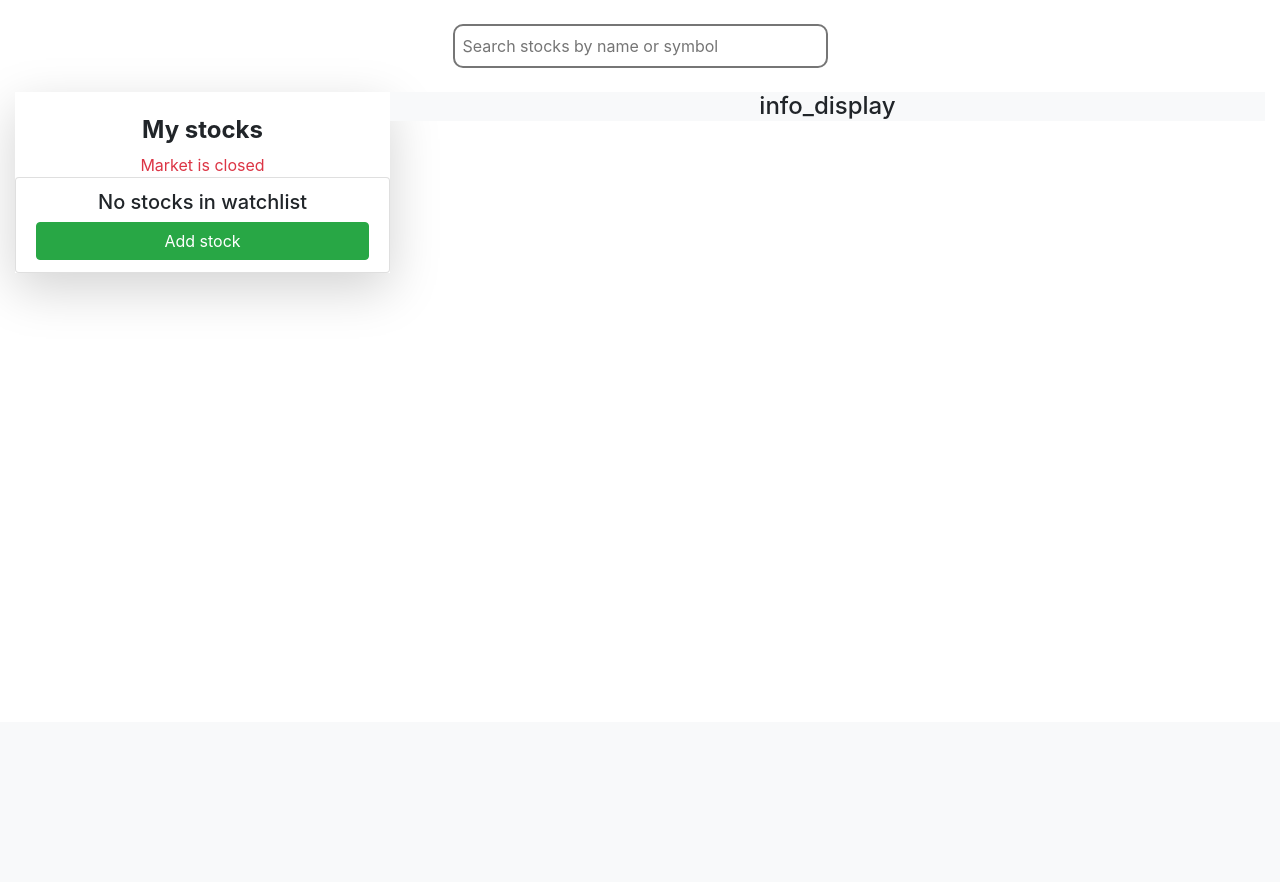
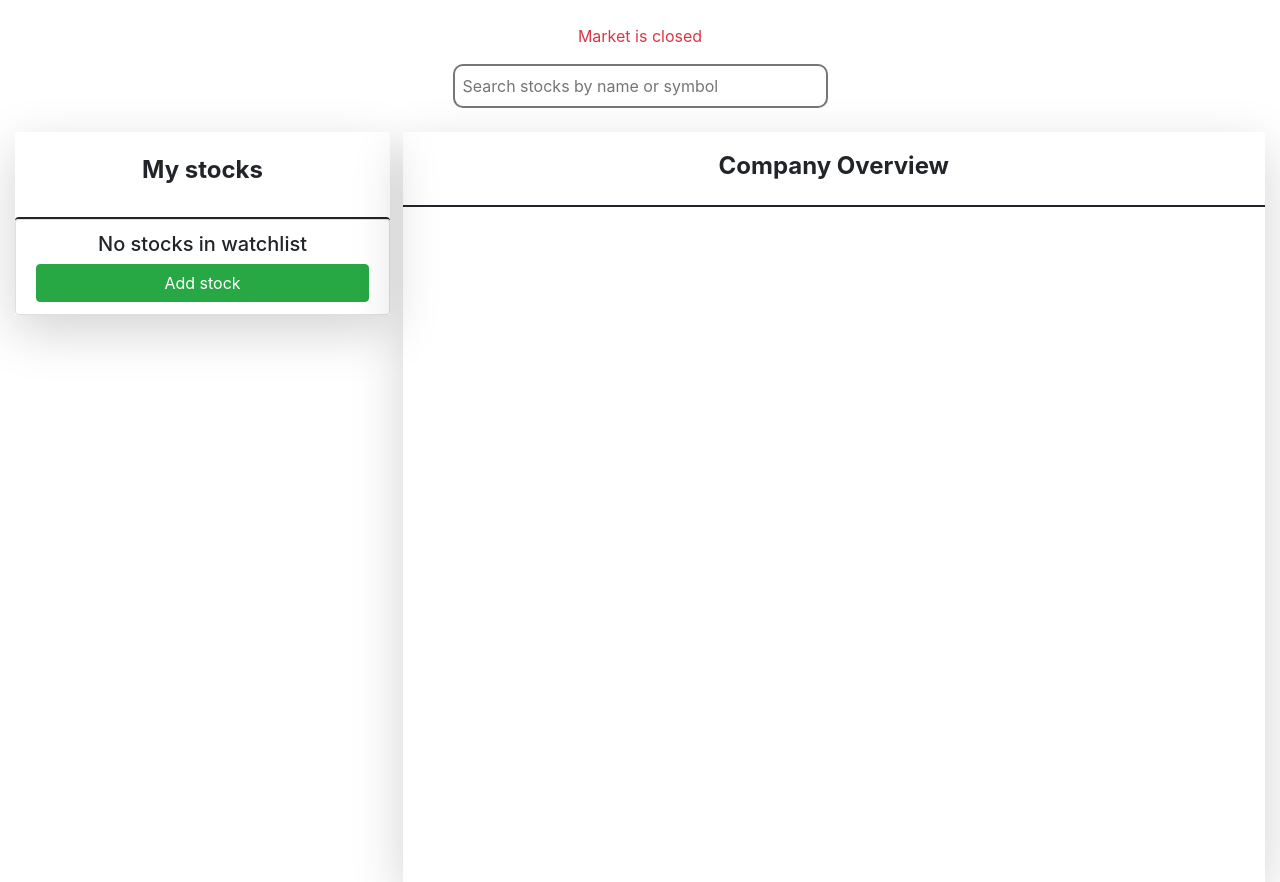
Before and after one commit to Peeyush-Vatsa/STOCK_ASSIST, a Django app: template stockassist/templates/stockassist/index.html in a window 1280 px wide. Shown: the part 78-960 px from the top of the page. Before the commit the page ends 374 px from the top, so only its background shows below. Run offline with Django 3.2, Linux system fonts and the light colour scheme; the template is opened without the code that fills it, so the values that code supplies are empty; a user stored in the database is signed in; some libraries are stand-ins or nearby versions.

Commit message:
Adds temporary container box for company overview along with minor bug fixes

```diff
--- a/stockassist/cloudant_connect.py
+++ b/stockassist/cloudant_connect.py
@@ -50,6 +50,9 @@ def fetch_current_prices():
     except IndexError:
         time.sleep(1)
         fetch_current_prices()
+    except:
+        time.sleep(1)
+        fetch_current_prices()
 def get_open_prices():
     response = service.post_all_docs(
         db='day-open-prices',
--- a/stockassist/static/stockassist/UI.css
+++ b/stockassist/static/stockassist/UI.css
@@ -25,9 +25,10 @@
 }
 .info_panel{
     position: relative;
-    width: 70%;
+    width: 69%;
     float: right;
-    height: auto;
+    height: 750px;
+    overflow: scroll;
 }
 .watchlist{
     position: relative;
--- a/stockassist/static/stockassist/stockrequests.js
+++ b/stockassist/static/stockassist/stockrequests.js
@@ -85,7 +85,7 @@ const initialise_price_display = () => {
 $('document').ready(()=> {
     if (!($("#no_stocks_in_watchlist").text())){
         get_open_prices();
-        setTimeout(get_open_prices,8000);
+        //setTimeout(get_open_prices,5000);
     }
     setInterval(() => {
         $.ajax({
--- a/stockassist/templates/stockassist/index.html
+++ b/stockassist/templates/stockassist/index.html
@@ -40,6 +40,13 @@
                 <strong id="loadmessages"></strong>
             </div>
             <br>
+            <span id='market_status' class="pb-5" style="text-align: center; position: relative; width: 20%; margin: auto;">
+                {%if market_open%}
+                    <p class="text-success" style="text-align: center;">Market is open</p>
+                {%else%}
+                    <p class="text-danger" style="text-align: center;">Market is closed</p>
+                {%endif%}
+            </span>
             <input type="text" class="p-2" placeholder="Search stocks by name or symbol" id="search_field">
             <!--Search Results-->
             <div id="search_results" class="shadow-lg">
@@ -81,17 +88,10 @@
             <div class="watchlist shadow-lg">
                 <br>
                 <h4 style="text-align: center;"><b>My stocks</b></h4>
-                <span id='market_status' class="pb-5" style="text-align: center; position: absolute; width: 100%">
-                    {%if market_open%}
-                        <p class="text-success">Market is open</p>
-                    {%else%}
-                        <p class="text-danger">Market is closed</p>
-                    {%endif%}
-                </span>
                 {%if user.is_authenticated%}
                     <br>
                     <!--Stocks in watchlist-->
-                    <ul class="list-group stock-card">
+                    <ul class="list-group stock-card" style="border-style: solid none none none; border-width: 2px;">
                         {%for stock in watchlist_stocks%}
                             <li class="list-group-item">
                                 <div>
@@ -135,8 +135,12 @@
                 {%endif%}
             </div>
             <!--Info Panel-->
-            <div class="info_panel">
-                <h4 style="text-align: center;" class="bg-light">info_display</h4>
+            <div class="info_panel shadow-lg">
+                    <ul class="nav justify-content-center py-3" style="position: absolute; width: 100%; border-style: none none solid none; border-width: 2px ;">
+                        <li class="nav-item pt-1">
+                            <h4><b>Company Overview</b></h4>
+                        </li>
+                    </ul>
             </div>
         </div>
 
```
Also changed, not shown: db.sqlite3.
